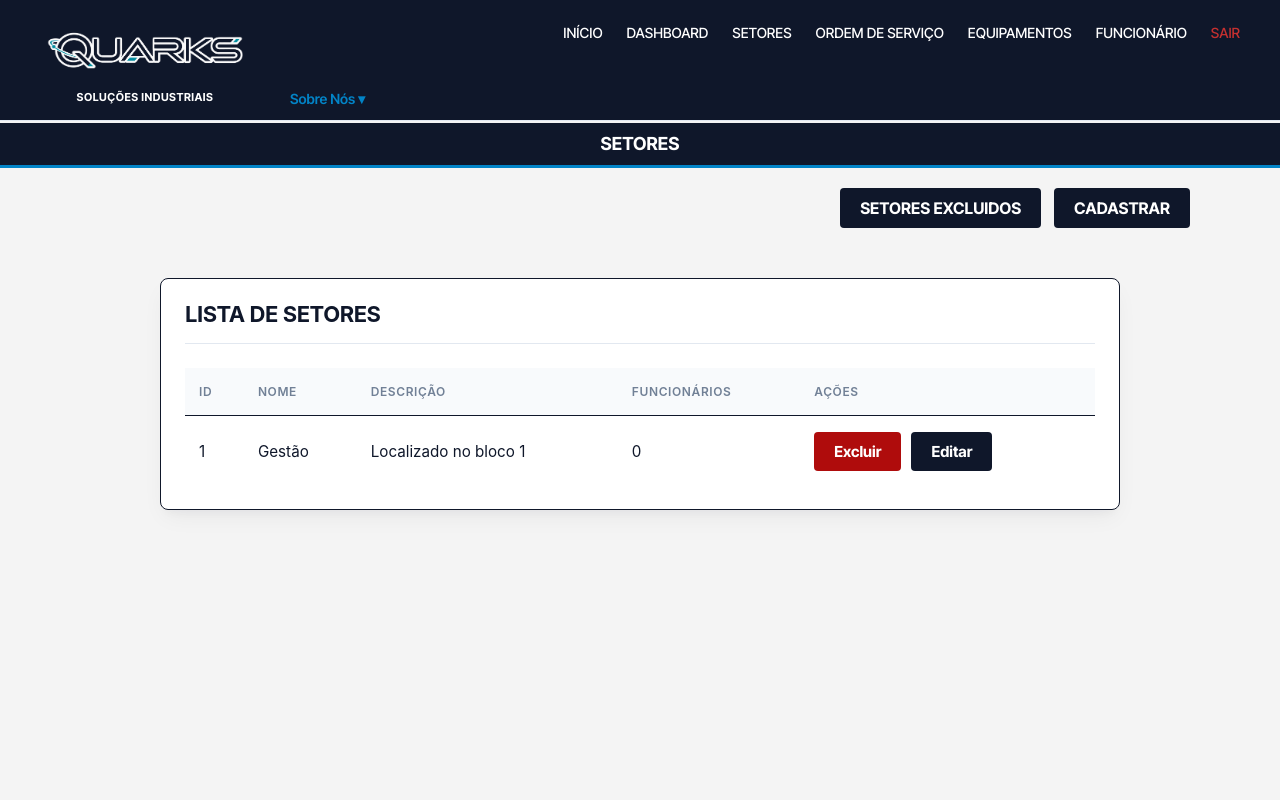
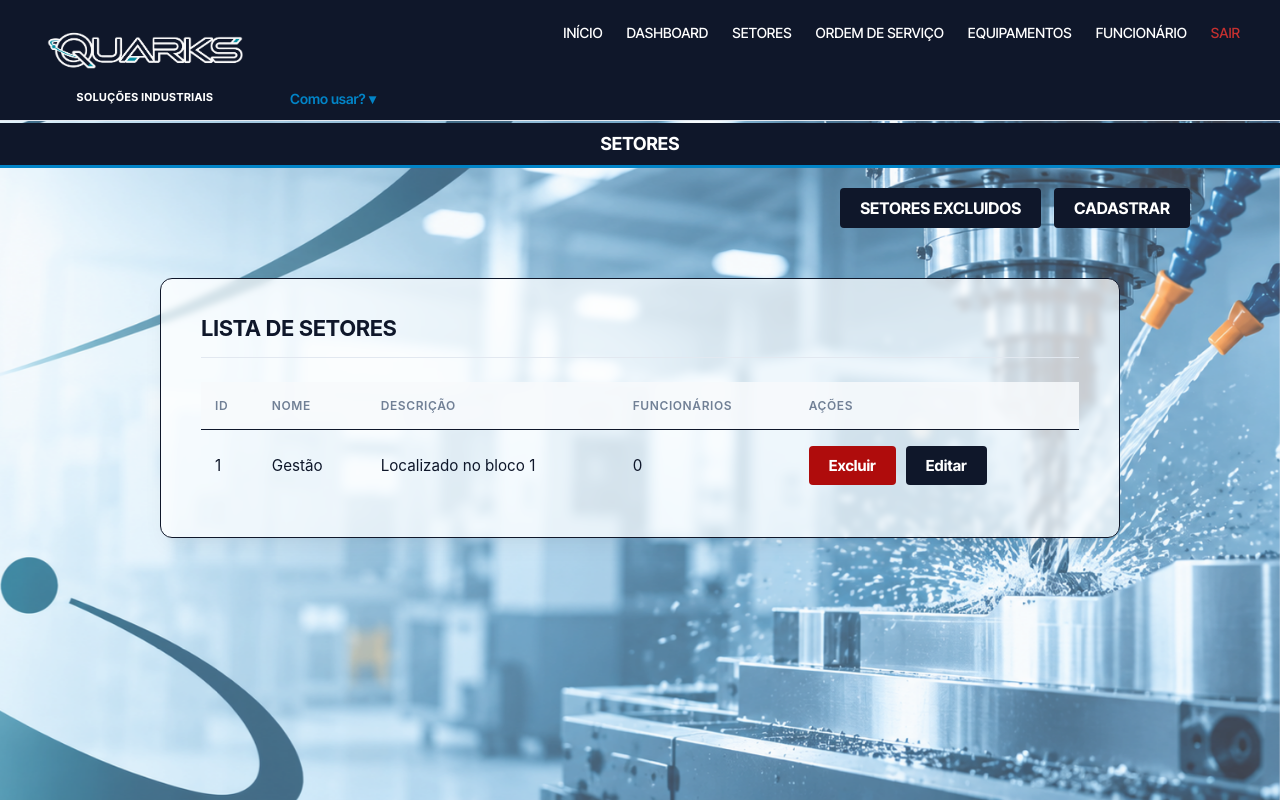
Before and after one commit to Eduardo271012/Projeto_Final_v2, a Flask app: page /setor in a window 1280 px wide. Run offline with Flask 3, Linux system fonts and the light colour scheme; a user stored in the database is signed in; data comes from the database, SQL or seed files in the repository; both versions use the stored data as it was after the commit; data that the repository does not hold is empty.

Commit message:
atualizações edu

```diff
--- a/app.py
+++ b/app.py
@@ -22,7 +22,6 @@ def load_user(user_id):
 
 
 @app.route('/')
-@login_required
 def index():
     return render_template('index.html')
 
--- a/static/css/style.css
+++ b/static/css/style.css
@@ -185,7 +193,80 @@ h1 {
     line-height: 1.6;
 }
 
-/* 4. CARROSSEL DE IMAGENS */
+.dropdown-coluna-texto p + p {
+    margin-top: 12px;
+}
+
+@media (max-width: 800px) {
+    .dropdown-conteudo {
+        padding: 20px;
+    }
+
+    .menu-item-dropdown:hover .dropdown-conteudo {
+        grid-template-columns: 1fr;
+        gap: 12px;
+    }
+
+    .dropdown-coluna-texto {
+        padding: 18px;
+    }
+}
+/* 4. CARROSSEL DE FUNDO DAS LISTAS */
+
+body.tela-listas,
+body.tela-listas main {
+    background: transparent !important;
+    background-color: transparent !important;
+}
+
+.carrossel-listas {
+    position: fixed;
+    inset: 0;
+    z-index: -1;
+    overflow: hidden;
+    pointer-events: none;
+    background-color: var(--cor-fundo);
+}
+
+.carrossel-listas img {
+    position: absolute !important;
+    inset: 0 !important;
+    width: 100% !important;
+    height: 100% !important;
+    object-fit: cover !important;
+    opacity: 0 !important;
+    transition: opacity 1.5s ease-in-out !important;
+    will-change: opacity;
+}
+
+/* Ajuste o valor abaixo (de 0.1 a 1) para controlar a transparência da imagem */
+.carrossel-listas img.ativa {
+    opacity: 0.75 !important;
+}
+
+main {
+    position: relative;
+    z-index: 1;
+}
+
+.tela-listas .painel {
+    background-color: rgba(255, 255, 255, 0.72);
+    backdrop-filter: blur(3px);
+}
+
+.tela-listas table {
+    background-color: transparent;
+}
+
+.tela-listas th {
+    background-color: rgba(248, 250, 252, 0.88);
+}
+
+.tela-listas tbody tr:hover {
+    background-color: rgba(248, 250, 252, 0.72);
+}
+
+/* 5. CARROSSEL DA PÁGINA INICIAL (INDEX) */
 
 .container-carrossel-fundo {
     position: relative;
@@ -522,7 +601,8 @@ tbody tr:hover {
     white-space: nowrap;
 }
 
-.painel {
+.painel-login {
+    font-family: 'Inter', -apple-system, BlinkMacSystemFont, sans-serif;
     background-color: var(--cor-painel);
     border: 1px solid var(--cor-borda);
     border-radius: 8px;
--- a/templates/base.html
+++ b/templates/base.html
@@ -5,7 +5,7 @@
     <title>Quarks Soluções</title>
     <link rel="stylesheet" href="{{ url_for('static', filename='css/style.css') }}">
 </head>
-<body>
+<body class="{% if request.endpoint in ['equipamentos', 'listar_equipamentos_excluidos', 'setor', 'listar_setores_excluidos', 'ordens_servico_lista_view', 'funcionarios'] %}tela-listas{% endif %}">
     <header class="cabecalho-sistema">
         <!-- Linha única principal do cabeçalho -->
         <div class="bloco-topo-esquerdo">
@@ -18,7 +18,7 @@
 
             <!-- "Temas de Atuação" alinhado logo após a logo -->
             <div class="menu-item-dropdown">
-                <a href="#" class="link-principal destaque-temas">Sobre Nós ▾</a>
+                <a href="#" class="link-principal destaque-temas">Como usar? ▾</a>
                 {% block painel_dropdown %}{% endblock %}
             </div>
 
@@ -42,6 +42,14 @@
         </div>
     </header>
 
+    {% if request.endpoint in ['equipamentos', 'listar_equipamentos_excluidos', 'setor', 'listar_setores_excluidos', 'ordens_servico_lista_view', 'funcionarios'] %}
+        <div class="carrossel-listas" aria-hidden="true">
+            <img class="ativa" src="{{ url_for('static', filename='imagem/foto7.png') }}" alt="">
+            <img src="{{ url_for('static', filename='imagem/foto8.png') }}" alt="">
+            <img src="{{ url_for('static', filename='imagem/foto9.png') }}" alt="">
+        </div>
+    {% endif %}
+
     <main>
         {% with mensagens = get_flashed_messages(with_categories=true) %}
             {% if mensagens %}
@@ -54,5 +62,34 @@
         {% endwith %}
         {% block conteudo %}{% endblock %}
     </main>
+    {% if request.endpoint in ['equipamentos', 'listar_equipamentos_excluidos', 'setor', 'listar_setores_excluidos', 'ordens_servico_lista_view', 'funcionarios'] %}
+        <script>
+            document.addEventListener("DOMContentLoaded", () => {
+                // 1. Carrossel da tela de Listas (Setores, Equipamentos, etc.)
+                const slidesListas = document.querySelectorAll('.carrossel-listas img');
+                if (slidesListas.length > 1) {
+                    let indexLista = 0;
+                    setInterval(() => {
+                        slidesListas[indexLista].classList.remove('ativa');
+                        indexLista = (indexLista + 1) % slidesListas.length;
+                        slidesListas[indexLista].classList.add('ativa');
+                    }, 6000);
+                }
+
+                // 2. Carrossel de Par de Imagens (Início / Login)
+                const slidesPares = document.querySelectorAll('.par-de-imagens');
+                if (slidesPares.length > 1) {
+                    let indexPar = 0;
+                    setInterval(() => {
+                        slidesPares[indexPar].classList.remove('active');
+                        indexPar = (indexPar + 1) % slidesPares.length;
+                        slidesPares[indexPar].classList.add('active');
+                    }, 6000);
+                }
+            });
+        </script>
+
+
+    {% endif %}
 </body>
 </html>
--- a/templates/login.html
+++ b/templates/login.html
@@ -1,7 +1,7 @@
 {% extends "base.html" %}
 {% block conteudo %}
 <div class="container-criar-acesso">
-    <section class="painel formulario-acesso">
+    <section class="painel-login formulario-acesso">
         {% if registro %}
             <h2 class="card-titulo-acesso">CRIAR CONTA</h2>
             <form method="POST" action="{{ url_for('registro') }}">
```
Also changed, not shown: other parts of static/css/style.css (+22 -15 lines), templates/index.html (+19 -9 lines), quarks_solucoes_local.db, static/imagem/foto7.png (added), static/imagem/foto8.png (added), static/imagem/foto9.png (added). Lines whose indentation alone changed are shown as unchanged.
